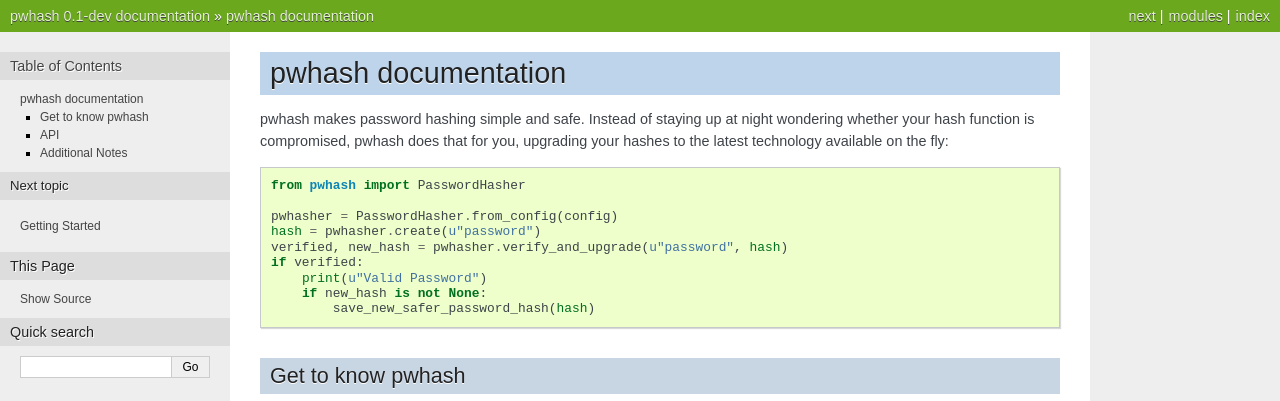
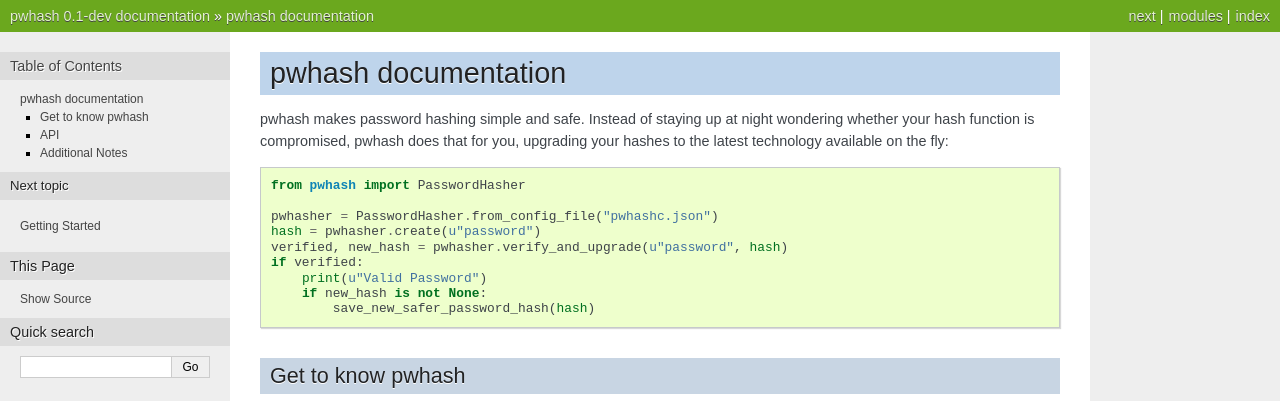
Before and after one commit to DasIch/pwhash, a Sphinx documentation site: the page built from docs/index.rst, in a window 1280 px wide. Shown: the top 401 px of the page. Built offline with Sphinx 7.4.7, drawn with Linux system fonts in a browser that asks for light colours.

Commit message:
Use from_config_file in doc example

```diff
--- a/docs/index.rst
+++ b/docs/index.rst
@@ -8,7 +8,7 @@
 
    from pwhash import PasswordHasher
 
-   pwhasher = PasswordHasher.from_config(config)
+   pwhasher = PasswordHasher.from_config_file("pwhashc.json")
    hash = pwhasher.create(u"password")
    verified, new_hash = pwhasher.verify_and_upgrade(u"password", hash)
    if verified:
```
